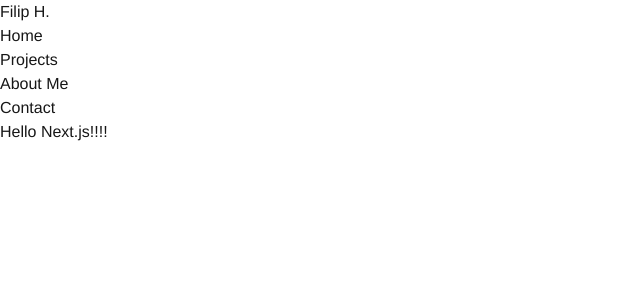
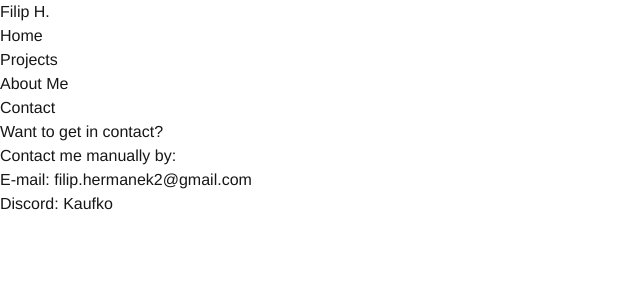
Before and after one commit to Kaufko/kaufko.github.io, a Next.js app: page /Contact in a window 1280 px wide. Shown: the top 300 px of the page, without its empty margins (0-640 px from the left). Built offline with nearby package versions, Linux system fonts and the light colour scheme.

Commit message:
Added contact page with 2 contacts and a basic text

```diff
--- a/src/app/Contact/page.tsx
+++ b/src/app/Contact/page.tsx
@@ -1,5 +1,24 @@
+const AboutMe = () => {
+    const emailText = `E-mail: filip.hermanek2@gmail.com`;
+    const discordText = `Discord: Kaufko`;
+    return (
+        <main>
+            <div className="font-mono ml-20 mt-40 absolute">
+                <h1 className="text-3xl">Want to get in contact?</h1>
+                <section className="mt-20 text-lg">
+                    <h3 className="text-xl">Contact me manually by:</h3>
+                    <ul className="list-disc list-inside">
+                        <li>{emailText}</li>
+                        <li>{discordText}</li>
+                    </ul>
+                </section>
+                <section>
 
+                </section>
+            </div>
+        </main>
 
-export default function Page() {
-    return <h1>Hello Next.js!!!!</h1>
-}
+    );
+};
+
+export default AboutMe;
--- a/src/app/about/page.tsx
+++ b/src/app/about/page.tsx
@@ -3,7 +3,7 @@ import { useState, useEffect } from "react";
 import { motion } from "framer-motion";
 
 const AboutMe = () => {
-    const fullText = `\tSoftware Engineer,\n\tExpert google searcher,\n\t3D Modeller,\n\tAnimator,\n\tRigger,\n\tMechanical Engineer`;
+    const fullText = `\tSoftware Engineer,\n\tExpert google searcher,\n\t3D Modeller,\n\tRigger,\n\tAnimator,\n\tMechanical Engineer`;
     const aboutMeText = `Hi, I'm Filip Heřmánek, A.K.A Kaufko. I love tech both in the computer and mechanical world. I've been playing around with computers since the age of 7. Right now I'm learning C#, Javascript, Typescript, Windtail and React`;
     const [displayedText, setDisplayedText] = useState("");
     const [currentIndex, setCurrentIndex] = useState(0);
@@ -12,7 +12,6 @@ const AboutMe = () => {
     useEffect(() => {
         const textToType = "ABOUT {" + fullText + "}";
 
-        // If currentIndex is less than the length of the textToType, continue typing
         if (currentIndex < textToType.length) {
             const timeout = setTimeout(() => {
                 setDisplayedText((prev) => prev + textToType[currentIndex]);
@@ -26,12 +25,9 @@ const AboutMe = () => {
         <main>
             <div className="relative">
                 <section className="flex flex-col justify-center items-start min-h-screen font-mono">
-                    {/* Dynamically typed "ABOUT" */}
                     <h1 className="text-4xl text-yellow-300 ml-8 inline">
                         {displayedText.includes("ABOUT") && "ABOUT"}
                     </h1>
-
-                    {/* Dynamically typed "{}" */}
                     <h1 className="text-4xl text-green-400 ml-8 inline">
                         {displayedText.includes("{") && "{"}
                     </h1>
```
Also changed, not shown: src/app/Test/page.tsx (deleted, +0 -17 lines).
